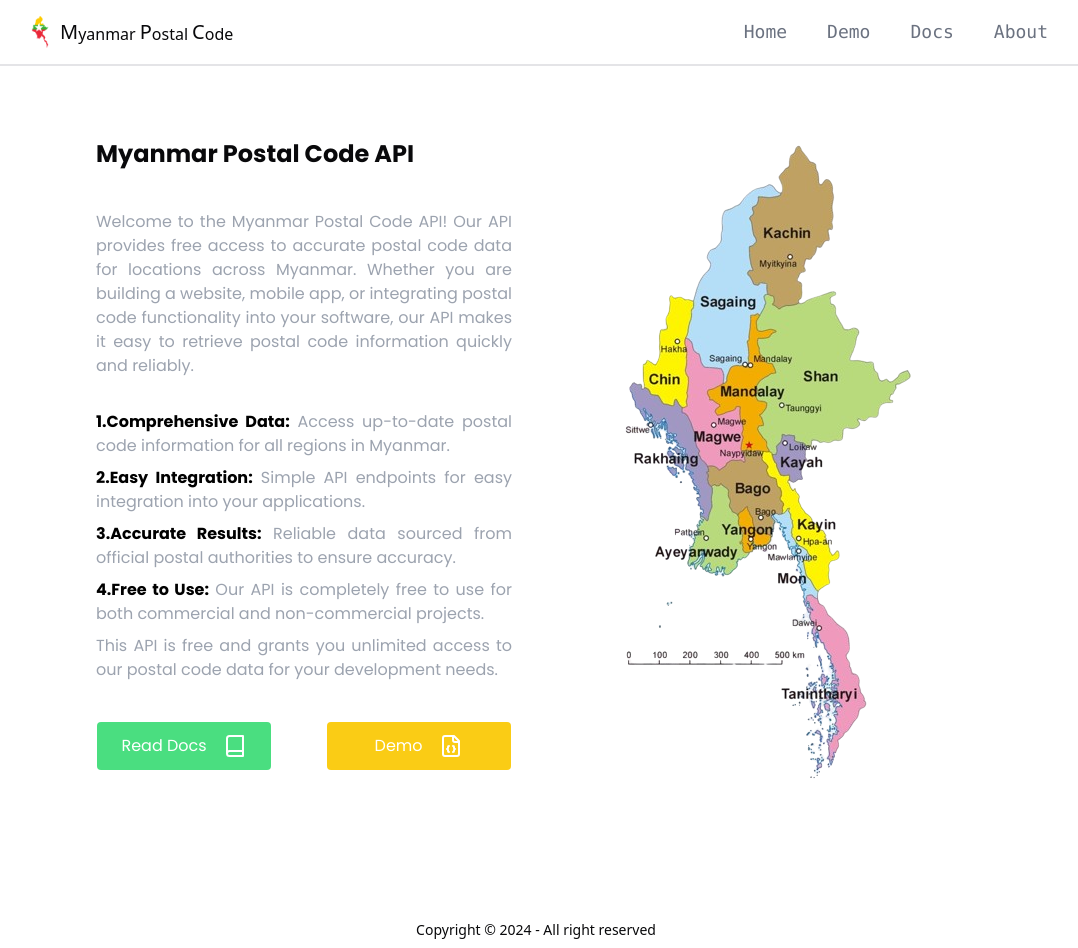
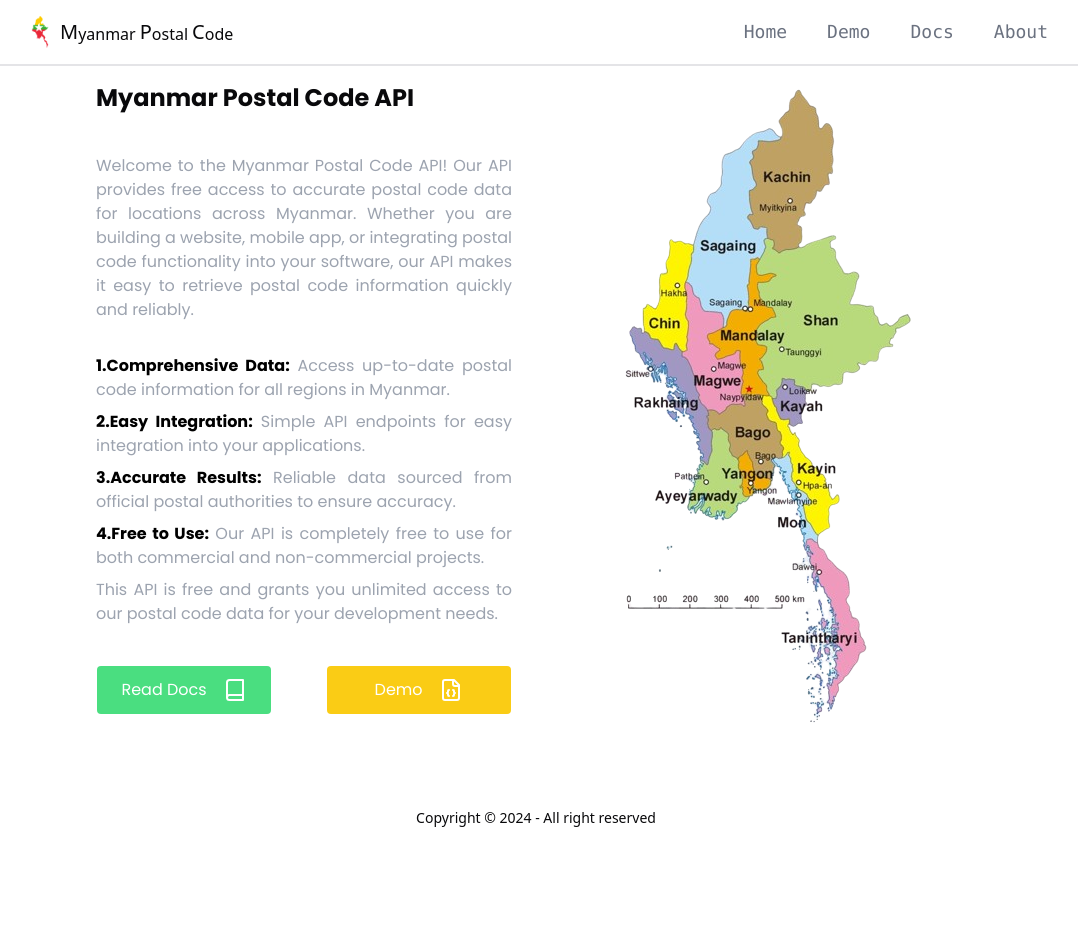
Before and after one commit to Minthantmg/MyanmarPostalCode, a Next.js app: page / in a window 1280 px wide. Shown: the whole page, without its empty margins (104-1182 px from the left). After the commit the page ends 836 px from the top, so only its background shows below. Built offline with nearby package versions, Linux system fonts and the light colour scheme.

Commit message:
update ui

```diff
--- a/src/app/home-page/page.tsx
+++ b/src/app/home-page/page.tsx
@@ -24,9 +24,9 @@ const page = () => {
         }, [router]
     )
     return (
-        <div className="w-full">
+        <div className="w-full min-h-screen">
             <div
-                className="sm:flex justify-center items-center sm:pt-24 pt-16 text-justify sm:px-44 sm:pb-[100px] pb-12">
+                className="sm:flex justify-center items-center sm:pt-10 pt-16 text-justify sm:px-44">
                 <div className="sm:w-1/2 p-6">
                     <div>
                         <div className="text-2xl font-bold font-poppin">
```
